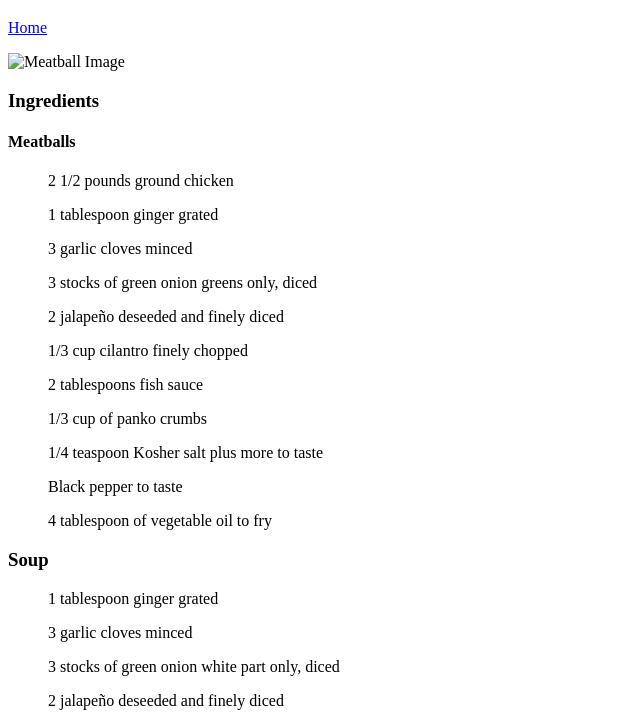
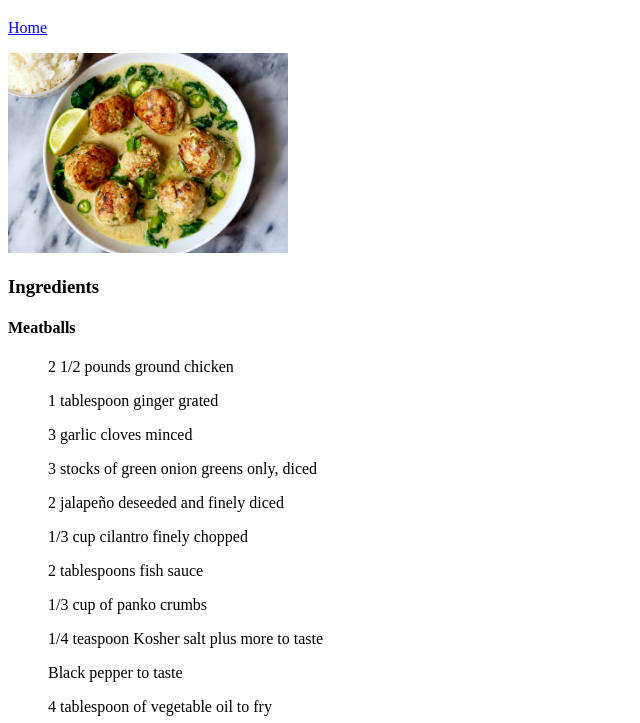
Before and after one commit to sam-myers444/odin-recipes, a plain HTML site: page recipes/thai-chicken-meatball-soup.html in a window 1280 px wide. Shown: the part 61-784 px from the top of the page, without its empty margins (0-640 px from the left). Drawn offline with Linux system fonts and the light colour scheme.

Commit message:
tried to fix meatball bug again

```diff
--- a/recipes/thai-chicken-meatball-soup.html
+++ b/recipes/thai-chicken-meatball-soup.html
@@ -11,7 +11,7 @@
         <a href="../index.html">Home</a>
     </p>
     <p>
-        <img src="recipes/images/meatball.jpg" alt="Meatball Image" height="200 width=200">
+        <img src="images/meatball.jpg" alt="Meatball Image" height="200 width=200">
     </p>
     <p>
         <h3> Ingredients</h3>
```
